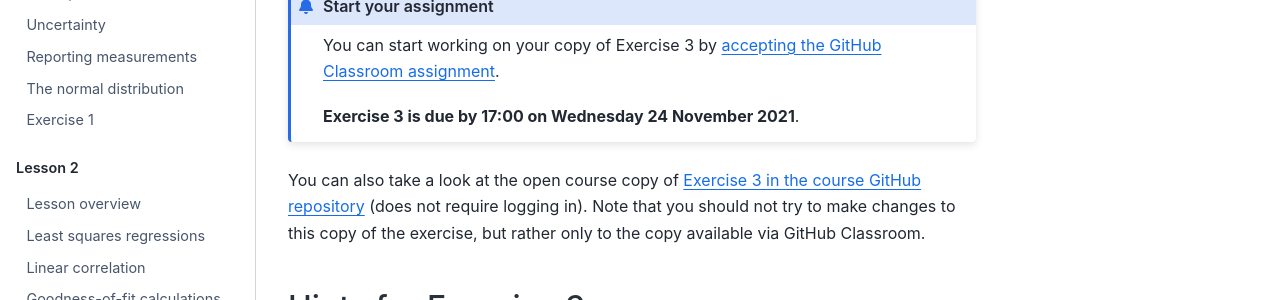
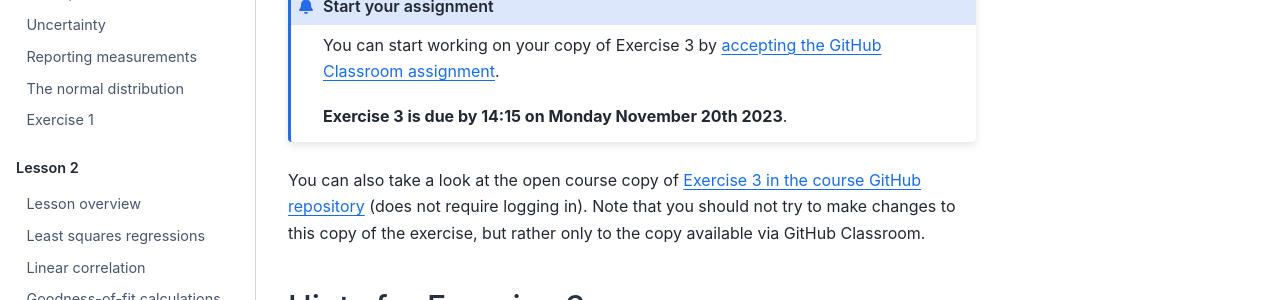
Before and after one commit to IntroQG/site, a Sphinx documentation site: the page built from source/lessons/L3/exercise-3.rst, in a window 1280 px wide and 1020 px high. Shown: the part 293-593 px from the top of the window. Built offline with Sphinx 7.4.7 and the Sphinx Book theme 1.1.4, drawn with Linux system fonts in a browser that asks for light colours.

Commit message:
Update exercise due date

```diff
--- a/source/lessons/L3/exercise-3.rst
+++ b/source/lessons/L3/exercise-3.rst
@@ -9,7 +9,7 @@ Exercise 3
 
     You can start working on your copy of Exercise 3 by `accepting the GitHub Classroom assignment <https://classroom.github.com/a/18g_tSii>`__.
 
-    **Exercise 3 is due by 17:00 on Wednesday 24 November 2021**.
+    **Exercise 3 is due by 14:15 on Monday November 20th 2023**.
 
 You can also take a look at the open course copy of `Exercise 3 in the course GitHub repository <https://github.com/introqg-2023/Exercise-3>`__ (does not require logging in).
 Note that you should not try to make changes to this copy of the exercise, but rather only to the copy available via GitHub Classroom.
```
